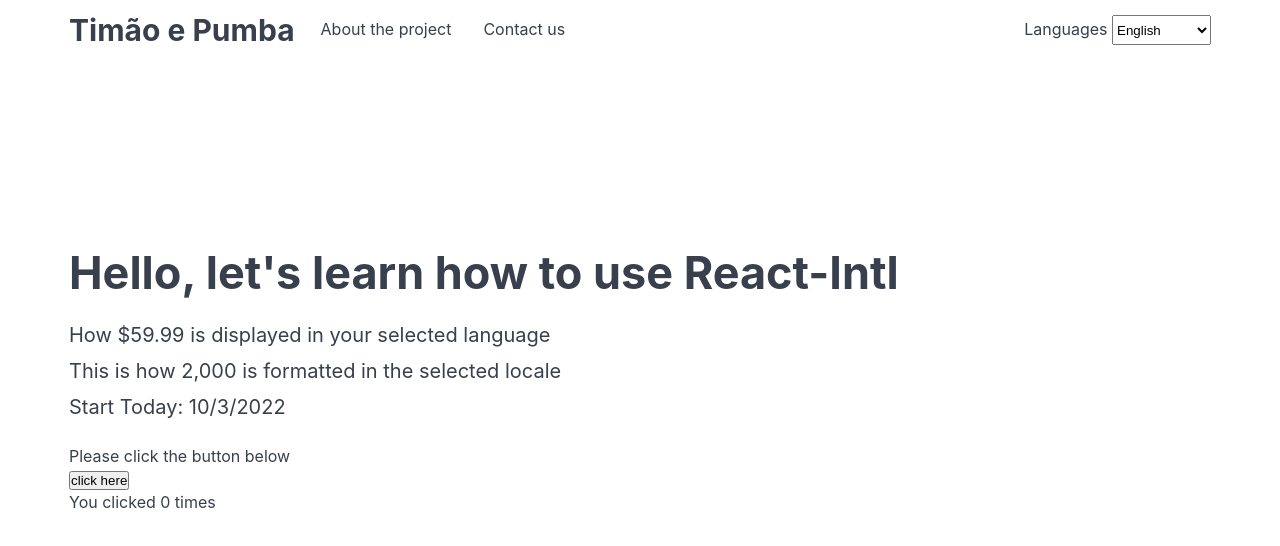
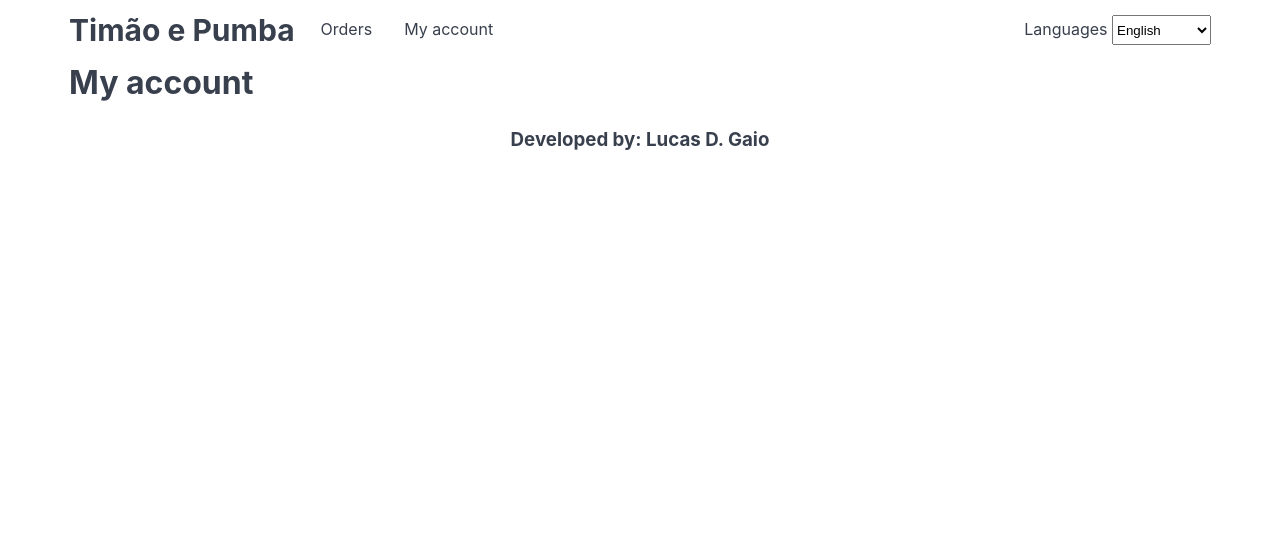
Before and after one commit to cormac21/general-grievous, a React (Create React App) app: page /my_account in a window 1280 px wide. Shown: the top 546 px of the page. Built offline with nearby package versions, Linux system fonts and the light colour scheme.

Commit message:
Switching some stuff around for better adaptability to the project;

```diff
--- a/package.json
+++ b/package.json
@@ -9,6 +9,7 @@
     "react": "^18.2.0",
     "react-dom": "^18.2.0",
     "react-intl": "^6.1.2",
+    "react-router-dom": "^6.4.1",
     "react-scripts": "5.0.1",
     "web-vitals": "^2.1.4"
   },
--- a/src/App.js
+++ b/src/App.js
@@ -6,6 +6,13 @@ import { messages } from "./i18n/messages";
 import Footer from './components/Footer'
 import Content from "./components/Content";
 import Header from "./components/Header";
+import {
+  BrowserRouter,
+  Routes,
+  Route
+} from "react-router-dom";
+import Orders from "./components/orders";
+import MyAccount from "./components/my_account";
 
 const App = () => {
 
@@ -28,9 +35,15 @@ const App = () => {
         defaultLocale={LOCALES.ENGLISH}
     >
       <div>
-        <Header currentLocale={currentLocale} handleChange={handleChange}/>
-        <Content/>
-        <Footer/>
+        <BrowserRouter>
+          <Header currentLocale={currentLocale} handleChange={handleChange}/>
+          <Routes >
+            <Route path="/" element={<Content />}></Route>
+            <Route path="/orders" element={<Orders />}></Route>
+            <Route path="/my_account" element={<MyAccount />} ></Route>
+          </Routes>
+          <Footer/>
+        </BrowserRouter>
       </div>
     </IntlProvider>
   );
--- a/src/components/Footer.js
+++ b/src/components/Footer.js
@@ -1,20 +1,11 @@
-import { useState } from "react";
 import {FormattedMessage} from "react-intl";
 
 const Footer = () => {
-    const [count, setCount] = useState(0);
-    const onChange = () => {
-        setCount((prevState) => prevState + 1);
-    };
 
     return (
-        <div className="container mt">
-            <p>Please click the button below</p>
-            <button onClick={onChange}>click here</button>
-            <p>
-                <FormattedMessage id="click_count" values={{ count: count }} />
-            </p>
-        </div>
+      <div className="container mt footer">
+        <h3><FormattedMessage id="footer_credits"/></h3>
+      </div>
     );
 };
 
--- a/src/components/Header.js
+++ b/src/components/Header.js
@@ -1,17 +1,18 @@
 import {FormattedMessage} from "react-intl";
 import {LOCALES} from "../i18n/locales";
+import {Link} from "react-router-dom";
 
 const Header = ( props ) => {
     const menu = [
         {
-            key: "about_project",
-            title: "About the project",
-            path: "#",
+            key: "orders",
+            title: "Orders",
+            path: "/orders",
         },
         {
-            key: "contact_us",
-            title: "Contact us",
-            path: "#",
+            key: "my_account",
+            title: "MyAccount",
+            path: "/my_account",
         },
     ];
 
@@ -24,21 +25,25 @@ const Header = ( props ) => {
     return (
       <header>
         <div className="container header_content">
-          <div className="brand">Timão e Pumba</div>
+          <div className="brand">
+            <Link to="/" >
+              Timão e Pumba
+            </Link>
+          </div>
             <nav>
               <ul>
                 {menu.map(({ title, path, key }) => (
                   <li key={title}>
-                    <a href={path}>
+                    <Link to={path} >
                       <FormattedMessage id={key} />
-                    </a>
+                    </Link>
                   </li>
                 ))}
               </ul>
             </nav>
             <div className="spacer"></div>
             <div className="switcher">
-              Languages{" "}
+              <FormattedMessage id="languages" />
               <select onChange={props.handleChange} value={props.currentLocale}>
                 {languages.map(({ name, code }) => (
                     <option key={code} value={code}>
--- /dev/null
+++ b/src/components/my_account/index.js
@@ -0,0 +1,14 @@
+import {FormattedMessage} from "react-intl";
+
+
+export default function MyAccount() {
+
+
+    return (
+        <div>
+            <div className="container title" >
+                <h1><FormattedMessage id="my_account" /></h1>
+            </div>
+        </div>
+    )
+}
--- /dev/null
+++ b/src/components/orders/index.js
@@ -0,0 +1,14 @@
+import {FormattedMessage} from "react-intl";
+
+
+export default function Orders() {
+
+    return (
+      <div>
+        <div className="container title" >
+          <h1><FormattedMessage id="orders" /></h1>
+        </div>
+      </div>
+    );
+
+}
--- a/src/i18n/messages.js
+++ b/src/i18n/messages.js
@@ -3,33 +3,36 @@ import { LOCALES } from "./locales";
 export const messages = {
     [LOCALES.ENGLISH]: {
         learn_to: "Hello, let's learn how to use React-Intl",
-        price_display:
-            "How {n, number, ::currency/USD} is displayed in your selected language",
-        number_display:
-            "This is how {n, number} is formatted in the selected locale",
+        price_display: "How {n, number, ::currency/USD} is displayed in your selected language",
+        number_display: "This is how {n, number} is formatted in the selected locale",
         start_today: "Start Today: {d, date}",
-        // menu
-        about_project: "About the project",
-        contact_us: "Contact us",
+        orders: "Orders",
+        my_account: "My account",
         click_count: "You clicked {count, plural, one {# time} other {# times}}",
+        languages: "Languages ",
+        footer_credits: "Developed by: Lucas D. Gaio",
     },
     [LOCALES.PORTUGUESE]: {
         learn_to: "Olá, vamos aprender como usar React-Intl",
         price_display: "Como {n, number, ::currency/BRL} é mostrado na sua linguagem selecionada",
         number_display: "Aqui é como {n, number} é formatado no seu locale selecionado",
         start_today: "Começo Hoje: {d, date}",
-        about_project: "Sobre o projeto",
-        contact_us: "Contate-nos",
-        click_count: "Você clicou {count, plural, one {# vez} other {# vezes}}"
+        orders: "Ordens",
+        my_account: "Minha conta",
+        click_count: "Você clicou {count, plural, one {# vez} other {# vezes}}",
+        languages: "Linguagens ",
+        footer_credits: "Desenvolvido por: Lucas D. Gaio",
     },
     [LOCALES.SPANISH]: {
         learn_to: "Hola, aprendamos a usar React-Intl",
         price_display: "Cómo se muestra {n, number, ::currency/EUR} en el idioma seleccionado",
         number_display: "Así es como se formatea {n, number} en la configuración regional seleccionada",
         start_today: "Comienza hoy: {d, date}",
-        about_project: "Sobre el proyecto",
-        contact_us: "Contacta con nosotros",
+        orders: "Pedidos",
+        my_account: "Mi cuenta",
         click_count: "Hiciste clic en {count, plural, one {# vez} other {# veces}}",
+        languages: "Idiomas ",
+        footer_credits: "Desarrollado por: Lucas D. Gaio",
     },
 
 }
--- a/src/index.css
+++ b/src/index.css
@@ -55,9 +55,13 @@ nav ul {
   list-style: none;
 }
 
-
 nav ul li a {
   padding: 22px 1em;
+  color: #383f4d;
+  text-decoration: none;
+}
+
+.brand a {
   color: #383f4d;
   text-decoration: none;
 }
@@ -90,3 +94,7 @@ nav ul li a {
   width: 99px;
   height: 30px;
 }
+
+.footer h3 {
+  text-align: center;
+}
```
Also changed, not shown: 1 other file (tests, documents, lock files or other folders).
